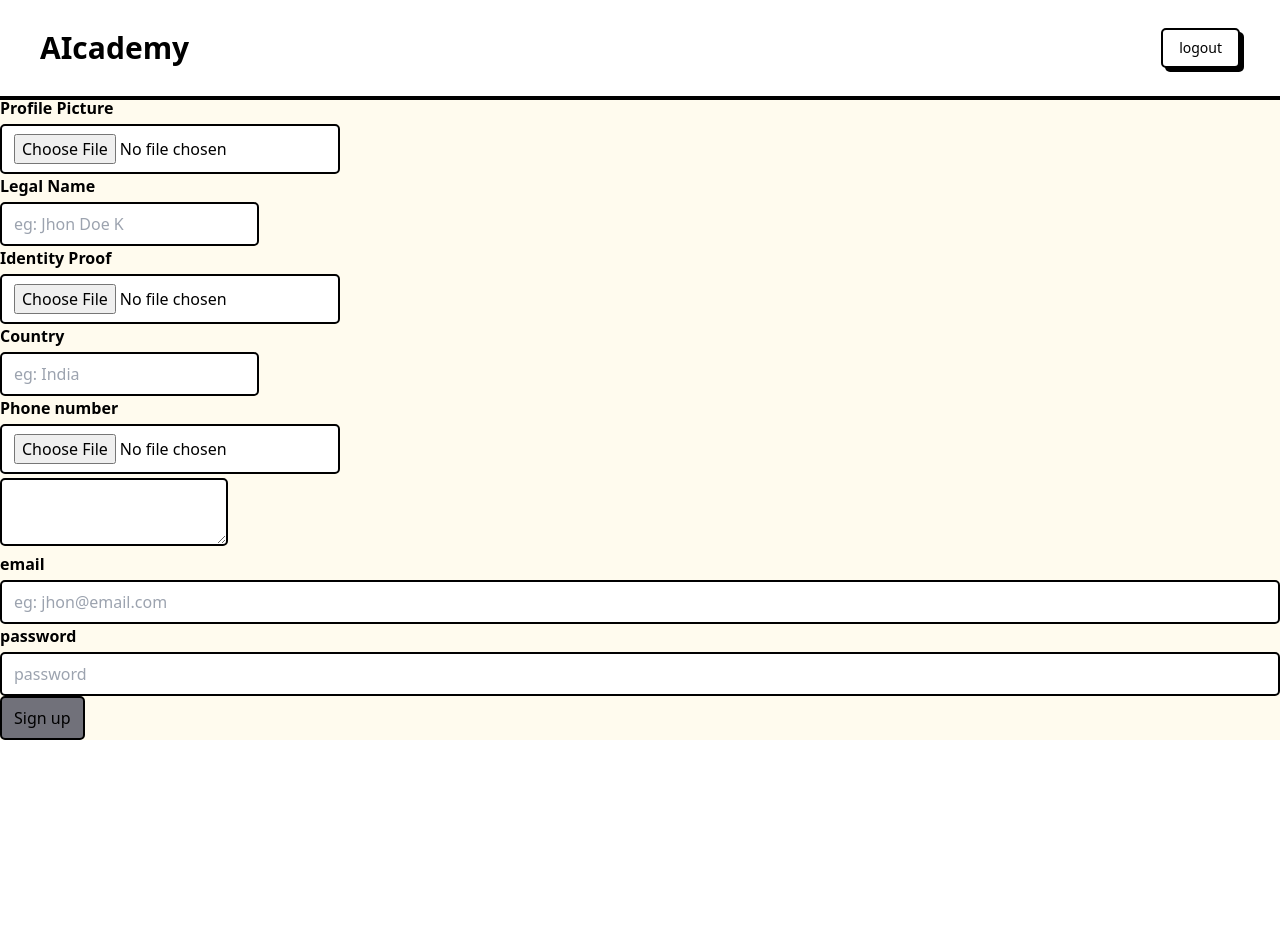
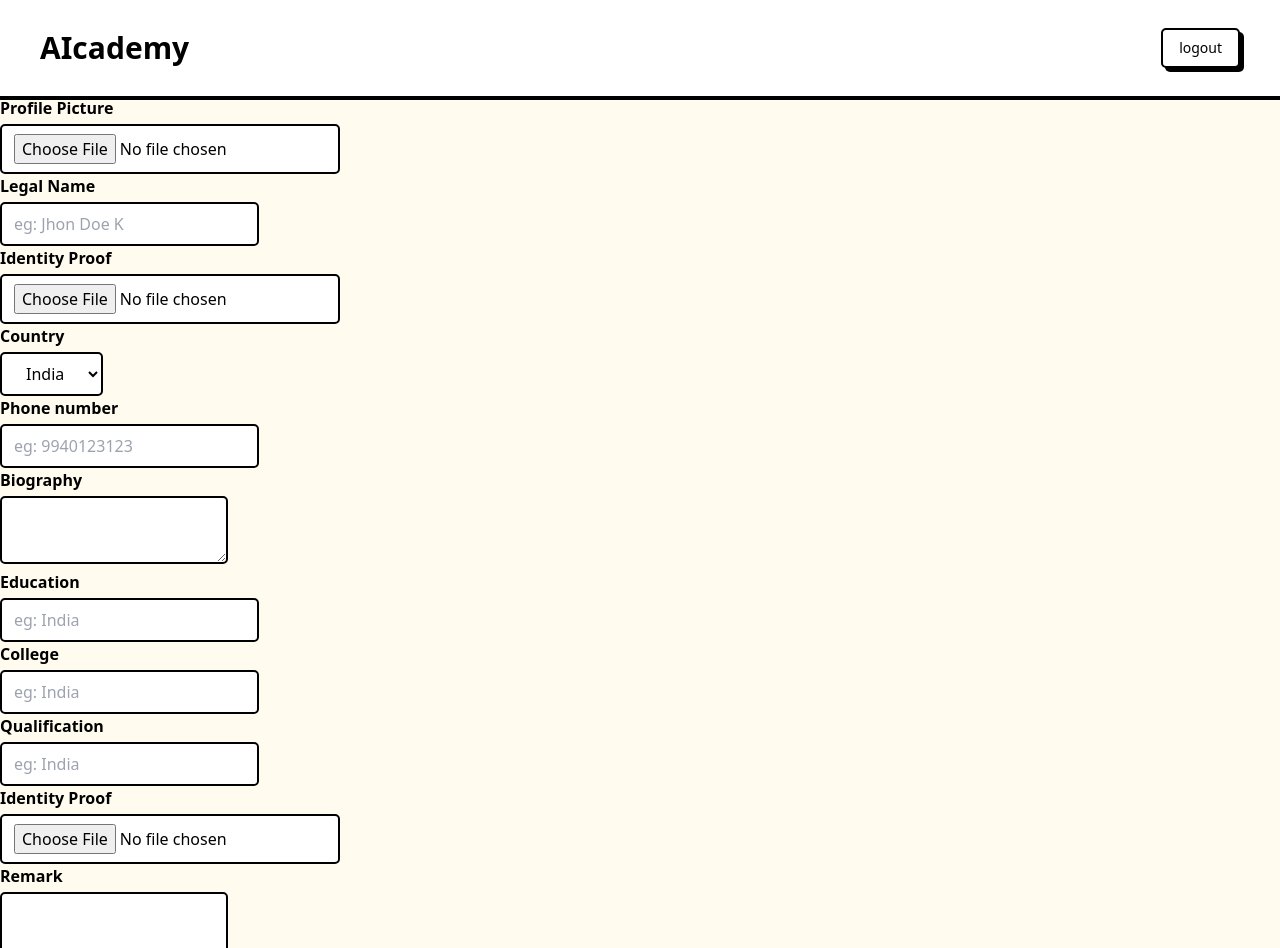
Before and after one commit to abhiram-ar/aicademy-fontend, a React (Vite) app: page /test in a window 1280 px wide. Shown: the top 948 px of the page. Before the commit the page ends 800 px from the top, so only its background shows below. Built offline with nearby package versions, Linux system fonts and the light colour scheme.

Commit message:
teacher onboading form init

```diff
--- a/src/pages/teacher/OnboardingForm.tsx
+++ b/src/pages/teacher/OnboardingForm.tsx
@@ -1,16 +1,23 @@
+import React from "react";
 import { useForm } from "react-hook-form";
 
-const OnboardingForm = () => {
+interface Props {
+    handleOnboarding: (data: object) => void;
+}
+
+const OnboardingForm: React.FC<Props> = ({ handleOnboarding }) => {
     const {
         register,
         handleSubmit,
         formState: { errors },
     } = useForm();
-
+    console.log(errors);
     return (
         <div>
             <form
-                onSubmit={handleSubmit((data) => console.log(data))}
+                onSubmit={handleSubmit((data) => {
+                    handleOnboarding(data);
+                })}
                 className=""
             >
                 <div className="">
@@ -46,13 +53,21 @@ const OnboardingForm = () => {
                             {errors.legalName?.type === "required" && (
                                 <p className="validation-error">(required)</p>
                             )}
+                            {errors.legalName?.type === "validate" && (
+                                <p className="validation-error">
+                                    (Cannot be empty whitespaces)
+                                </p>
+                            )}
                         </label>
 
                         <input
                             type="text"
-                            {...register("legalName")}
+                            {...register("legalName", {
+                                required: true,
+                                validate: (value) => value.trim() !== "" || "",
+                            })}
                             placeholder="eg: Jhon Doe K"
-                            id="lastName"
+                            id="legalName"
                             className="input-neo"
                         />
                     </div>
@@ -76,11 +91,11 @@ const OnboardingForm = () => {
                             required: true,
                         })}
                         id="legalNameProof"
-                        className="input-neo "
+                        className="input-neo"
                     />
                 </div>
 
-                {/* legal Name Proof  */}
+                {/* country  */}
                 <div>
                     <label
                         htmlFor="country"
@@ -92,18 +107,12 @@ const OnboardingForm = () => {
                         )}
                     </label>
 
-                    <input
-                        type="text"
-                        {...register("country", {
-                            required: true,
-                        })}
-                        id="country"
-                        placeholder="eg: India"
-                        className="input-neo "
-                    />
+                    <select className="input-neo px-5">
+                        <option>India</option>
+                    </select>
                 </div>
 
-                {/* legal Name Proof  */}
+                {/* phone no  */}
                 <div>
                     <label
                         htmlFor="phoneNo"
@@ -113,12 +122,18 @@ const OnboardingForm = () => {
                         {errors.phoneNo?.type === "required" && (
                             <p className="validation-error">(required)</p>
                         )}
+                        {errors.phoneNo?.type === "pattern" && (
+                            <p className="validation-error">
+                                (Invalid phone number)
+                            </p>
+                        )}
                     </label>
 
                     <input
-                        type="file"
+                        type="text"
                         {...register("phoneNo", {
-                            required: true
+                            required: true,
+                            pattern: /^[1-9]\d{9}$/,
                         })}
                         id="phoneNo"
                         placeholder="eg: 9940123123"
@@ -127,67 +142,127 @@ const OnboardingForm = () => {
                 </div>
 
                 {/* bio */}
-                <textarea className="input-neo"></textarea>
-
-                {/* email */}
                 <div>
                     <label
-                        htmlFor="email"
+                        htmlFor="bio"
                         className="font-semibold flex gap-2 items-baseline"
                     >
-                        email
-                        {errors.email?.type === "required" && (
-                            <p className="validation-error">
-                                (Email is required)
-                            </p>
+                        Biography
+                        {errors.biography?.type === "required" && (
+                            <p className="validation-error">(required)</p>
                         )}
-                        {errors.email?.type === "pattern" && (
-                            <p className="validation-error">(Invalid email)</p>
+                    </label>
+                    <textarea
+                        {...register("biography", { required: true })}
+                        className="input-neo"
+                        id="bio"
+                    ></textarea>
+                </div>
+
+                {/* education  */}
+                <div>
+                    <label
+                        htmlFor="education"
+                        className="font-semibold flex gap-2 items-baseline"
+                    >
+                        Education
+                        {errors.education?.type === "required" && (
+                            <p className="validation-error">(required)</p>
                         )}
                     </label>
 
                     <input
                         type="text"
-                        {...register("email", {
+                        {...register("education", {
                             required: true,
-                            pattern:
-                                // eslint-disable-next-line no-useless-escape
-                                /[A-Za-z0-9\._%+\-]+@[A-Za-z0-9\.\-]+\.[A-Za-z]{2,}/,
                         })}
-                        placeholder="eg: jhon@email.com"
-                        id="email"
-                        className="input-neo w-full"
+                        id="education"
+                        placeholder="eg: India"
+                        className="input-neo "
                     />
                 </div>
 
-                {/* password */}
+                {/* college  */}
                 <div>
                     <label
-                        htmlFor="password"
+                        htmlFor="college"
                         className="font-semibold flex gap-2 items-baseline"
                     >
-                        password
-                        {errors.password?.type === "required" && (
-                            <p className="validation-error">
-                                (password is required)
-                            </p>
-                        )}
-                        {errors.password?.type === "minLength" && (
-                            <p className="validation-error">
-                                (8 characters required)
-                            </p>
+                        College
+                        {errors.college?.type === "required" && (
+                            <p className="validation-error">(required)</p>
                         )}
                     </label>
+
                     <input
-                        type="password"
-                        {...register("password", {
+                        type="text"
+                        {...register("college", {
                             required: true,
-                            minLength: 8,
                         })}
-                        placeholder="password"
-                        id="password"
-                        className="input-neo w-full"
+                        id="college"
+                        placeholder="eg: India"
+                        className="input-neo "
                     />
+                </div>
+
+                {/* qualification  */}
+                <div>
+                    <label
+                        htmlFor="college"
+                        className="font-semibold flex gap-2 items-baseline"
+                    >
+                        Qualification
+                        {errors.qualification?.type === "required" && (
+                            <p className="validation-error">(required)</p>
+                        )}
+                    </label>
+
+                    <input
+                        type="text"
+                        {...register("qualification", {
+                            required: true,
+                        })}
+                        id="qualification"
+                        placeholder="eg: India"
+                        className="input-neo "
+                    />
+                </div>
+
+                {/* qualification Proof  */}
+                <div>
+                    <label
+                        htmlFor="qualificationProof"
+                        className="font-semibold flex gap-2 items-baseline"
+                    >
+                        Identity Proof
+                        {errors.qualificationProof?.type === "required" && (
+                            <p className="validation-error">(required)</p>
+                        )}
+                    </label>
+
+                    <input
+                        type="file"
+                        {...register("qualificationProof", {
+                            required: true,
+                        })}
+                        id="qualificationProof"
+                        className="input-neo "
+                    />
+                </div>
+
+                {/* remark */}
+                <div>
+                    <label
+                        htmlFor="remark"
+                        className="font-semibold flex gap-2 items-baseline"
+                    >
+                        Remark
+                    </label>
+                    <textarea
+                        {...register("remark", { required: true })}
+                        className="input-neo"
+                        id="remark"
+                    ></textarea>
                 </div>
 
                 <button
--- a/src/pages/teacher/OnboardingPage.tsx
+++ b/src/pages/teacher/OnboardingPage.tsx
@@ -2,10 +2,33 @@ import AIcademyLogo from "@/components/base/AIcademyLogo";
 import BodyBlock from "@/components/base/BodyBlock";
 import Navbar from "@/components/base/Navbar";
 import { Button } from "@/components/ui/button";
-import React from "react";
 import OnboardingForm from "./OnboardingForm";
+import { useTeacherOnboardingMutation } from "@/redux/features/auth/teacherAuthAPI";
 
 const Onboarding = () => {
+    const [onboardTeacher] = useTeacherOnboardingMutation();
+
+    const handleOnboarding = async (data: object) => {
+        console.log(data);
+        const formData = new FormData();
+
+        Object.entries(data).forEach(([key, value]) => {
+            if (value instanceof FileList) {
+                formData.append(key, value[0]);
+            } else {
+                formData.append(key, (value as string).trim());
+            }
+        });
+
+        try {
+            const res =await onboardTeacher(formData).unwrap();
+            console.log(res)
+        } catch (error) {
+            console.error("error while onboarding", error);
+        }
+
+        console.log(formData);
+    };
     return (
         <>
             <Navbar>
@@ -13,7 +36,7 @@ const Onboarding = () => {
                 <Button variant="neutral">logout</Button>
             </Navbar>
             <BodyBlock>
-                <OnboardingForm />
+                <OnboardingForm handleOnboarding={handleOnboarding} />
             </BodyBlock>
         </>
     );
--- a/src/redux/features/auth/teacherAuthAPI.ts
+++ b/src/redux/features/auth/teacherAuthAPI.ts
@@ -18,7 +18,14 @@ const teacherAuthApi = apiSlice.injectEndpoints({
         }),
         teacherLogin: builder.mutation({
             query: (data) => ({
-                url: "api/teacher/auth/login",
+                url: "/api/teacher/auth/login",
+                method: "POST",
+                body: data,
+            }),
+        }),
+        teacherOnboarding: builder.mutation({
+            query: (data) => ({
+                url: "/api/teacher/onboard",
                 method: "POST",
                 body: data,
             }),
@@ -30,4 +37,5 @@ export const {
     useTeacherRegisterMutation,
     useTeacherVerifyMutation,
     useTeacherLoginMutation,
+    useTeacherOnboardingMutation,
 } = teacherAuthApi;
```
